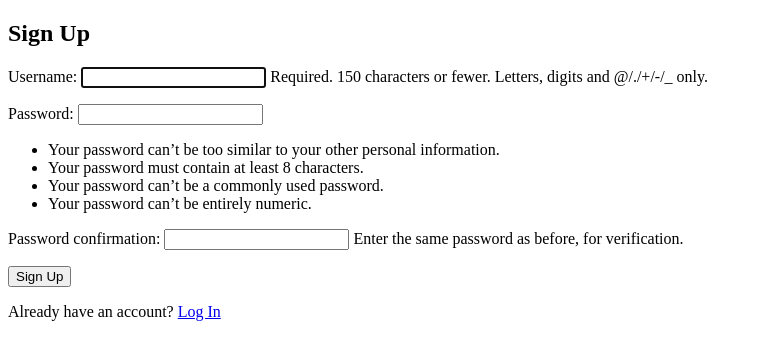
After one commit to kuerbishenry/BistroToGo, a Django app: page /signup/ in a window 1280 px wide. The commit adds this page. Shown: the top 360 px of the page, without its empty margins (0-762 px from the left). Run offline with Django 4.2, Linux system fonts and the light colour scheme.

Commit message:
sign up page for new users. all the redirects work

```diff
--- a/hack/templates/index.html
+++ b/hack/templates/index.html
@@ -7,5 +7,9 @@
     <h1>Welcome to the Home Page</h1>
     <p>Click the button below to go to the login page.</p>
     <a href="{% url 'login' %}" class="btn btn-primary">Login</a>
+    <br>
+    <br>
+    <p>Don't have an account, Sign up</p>
+    <a href="{% url 'signup' %}" class="btn btn-primary">Sign up</a>
 </body>
 </html>
--- /dev/null
+++ b/hack/templates/signup.html
@@ -0,0 +1,16 @@
+<!DOCTYPE html>
+<html>
+<head>
+    <title>Sign Up</title>
+</head>
+<body>
+    <h2>Sign Up</h2>
+    <form method="post">
+        {% csrf_token %}
+        {{ form.as_p }}
+        <button type="submit">Sign Up</button>
+    </form>
+
+    <p>Already have an account? <a href="{% url 'login' %}">Log In</a></p>
+</body>
+</html>
--- a/hack/urls.py
+++ b/hack/urls.py
@@ -5,4 +5,5 @@ from django.urls import path
 urlpatterns = [
     path('', views.index, name='index'),
     path('login/', views.login_view, name='login'),
+    path('signup/', views.signup, name='signup'),
 ]
--- a/hack/views.py
+++ b/hack/views.py
@@ -1,8 +1,10 @@
 from django.shortcuts import render
 
 from django.contrib.auth import authenticate, login
-from django.contrib.auth.forms import AuthenticationForm
+from django.contrib.auth.forms import AuthenticationForm, UserCreationForm
 from django.shortcuts import render, redirect
+
+from django.contrib.auth.models import User
 
 # Create your views here.
 
@@ -12,6 +14,16 @@ def index(request):
     return render(request, 'index.html')
 
 
+def signup(request):
+    if request.method == 'POST':
+        form = UserCreationForm(request.POST)
+        if form.is_valid():
+            user = form.save()
+            login(request, user)  # Log in the user after registration
+            return render(request, 'success.html')  # Replace 'home' with your desired URL name
+    else:
+        form = UserCreationForm()
+    return render(request, 'signup.html', {'form': form})
 
 
 def login_view(request):
@@ -24,7 +36,10 @@ def login_view(request):
             if user:
                 login(request, user)
                 # Redirect to a success page or the home page
-                return redirect('home')
+                return render(request, 'index.html')
+            else:
+                # User does not exist, provide a sign-up option
+                return render(request, 'signup.html')
     else:
         form = AuthenticationForm()
     return render(request, 'login.html', {'form': form})
```
Also changed, not shown: hack/templates/success.html (added, +11 -0 lines), db.sqlite3.
